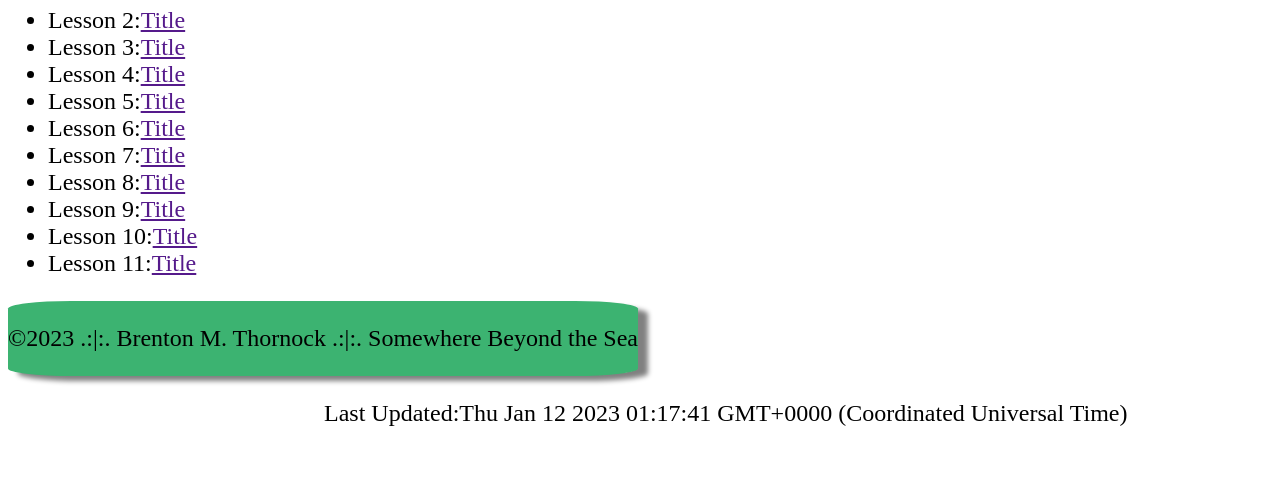
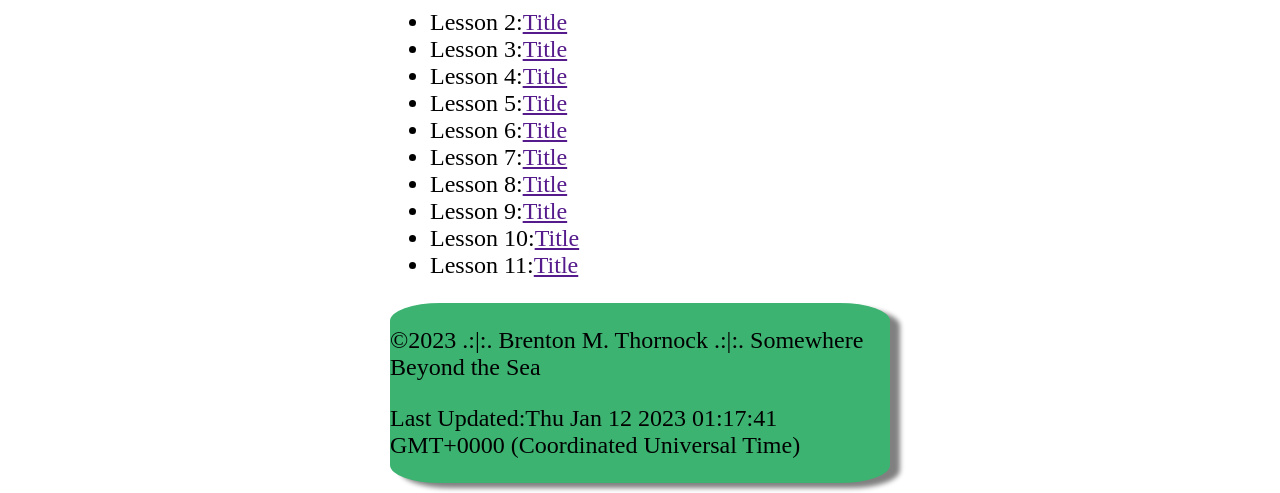
Before and after one commit to bmthornock/wdd230, a plain HTML site: page homework.html in a window 1280 px wide. Shown: the part 399-892 px from the top of the page. Before the commit the page ends 850 px from the top, so only its background shows below. Drawn offline with Linux system fonts and the light colour scheme.

Commit message:
Centered Content

```diff
--- a/homework.html
+++ b/homework.html
@@ -8,7 +8,7 @@
 
     <title>Assignment Portal for Brenton Thornock - WDD230</title>
 </head>
-<body>
+<body class="content">
     <header>
         <img src="images/profilePic.jpg" alt="">
         <h1>Brenton Thornock</h1>
@@ -30,8 +30,8 @@
     </section>
     <footer>
         <p>&#169;2023 .:|:. Brenton M. Thornock .:|:. Somewhere Beyond the Sea</p>
+        <p id="date_time">Last Updated:<span id="demo"></span></p>
     </footer>
-    <p id="date_time">Last Updated:<span id="demo"></span></p>
     <script src="scripts/script.js"></script>
 </body>
 </html>
--- a/styles/style.css
+++ b/styles/style.css
@@ -21,6 +21,9 @@ body {
     font-size: 1.5em;
 }
 
-#date_time{
-    margin-left: 25%;
-}
+.content {
+    max-width: 500px;
+    margin: auto;
+    background: white;
+    padding: 10px;
+  }
```
